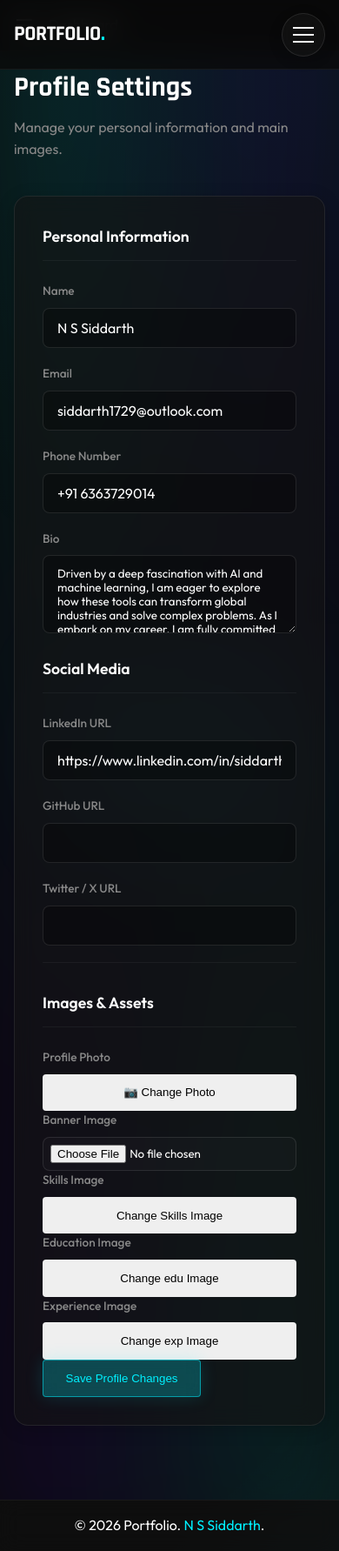
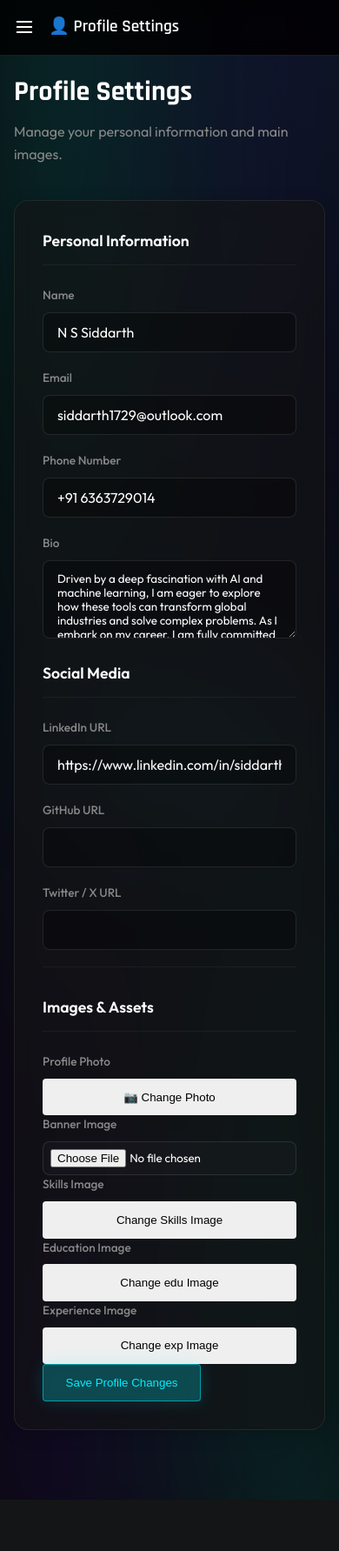
Before and after one commit to siddarth709/Portfolio, a Flask app: page /admin in a window 390 px wide. Shown: the whole page at 87% size. After the commit the page ends 1667 px from the top, so only its background shows below. Run offline with Flask 3, Linux system fonts and the light colour scheme; a user stored in the database is signed in; some libraries are stand-ins or nearby versions.

Commit message:
Implement mobile admin navigation with dynamic header

```diff
--- a/static/css/admin.css
+++ b/static/css/admin.css
@@ -347,7 +347,15 @@
     position: sticky;
     top: 0;
     z-index: 101;
+    z-index: 101;
     backdrop-filter: blur(10px);
+}
+
+.mobile-title {
+    font-family: var(--font-display);
+    font-size: 1.2rem;
+    font-weight: 600;
+    color: var(--color-text-main);
 }
 
 .btn-icon {
--- a/static/js/dashboard_layout.js
+++ b/static/js/dashboard_layout.js
@@ -21,6 +21,20 @@ document.addEventListener('DOMContentLoaded', () => {
                 section.classList.remove('active');
             }
         });
+
+        // Update Mobile Title
+        const activeLink = document.querySelector(`.sidebar-nav-item[data-tab="${tabId}"]`);
+        if (activeLink) {
+            const titleText = activeLink.innerText.trim();
+            // Remove icon if present in text (simple split or replace)
+            // The icon is in a span, innerText usually captures it. Let's just use the text node or clean it.
+            // Actually innerText of the link is "👤 Profile Settings" which is fine to show in header or just "Profile Settings"
+            // Let's strip the first character (emoji/icon) if it exists and a space
+
+            const cleanTitle = titleText.replace(/^.\s/, '');
+            const mobileTitle = document.querySelector('.mobile-title');
+            if (mobileTitle) mobileTitle.textContent = cleanTitle;
+        }
 
         // Persist selection (optional, for refresh)
         localStorage.setItem('adminActiveTab', tabId);
--- a/templates/admin.html
+++ b/templates/admin.html
@@ -8,6 +8,17 @@
     /* Prevent body scroll when mobile sidebar is open (optional polish) */
     body.sidebar-open {
         overflow: hidden;
+    }
+
+    /* Hide global nav/footer for app-like feel on admin */
+    .navbar,
+    .footer {
+        display: none !important;
+    }
+
+    body {
+        padding-bottom: 0 !important;
+        /* Remove any padding added by global css for footer */
     }
 </style>
 {% endblock %}
```
